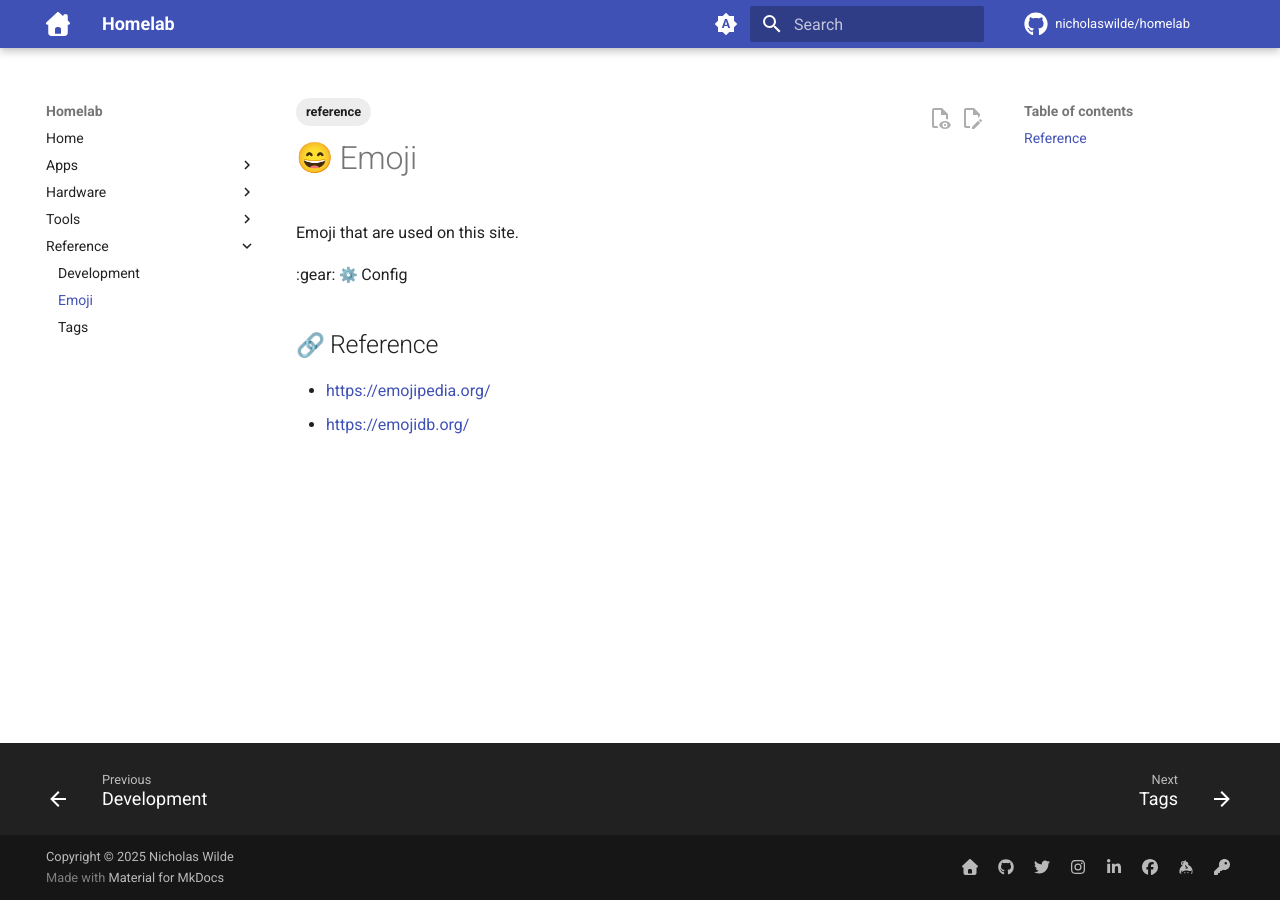
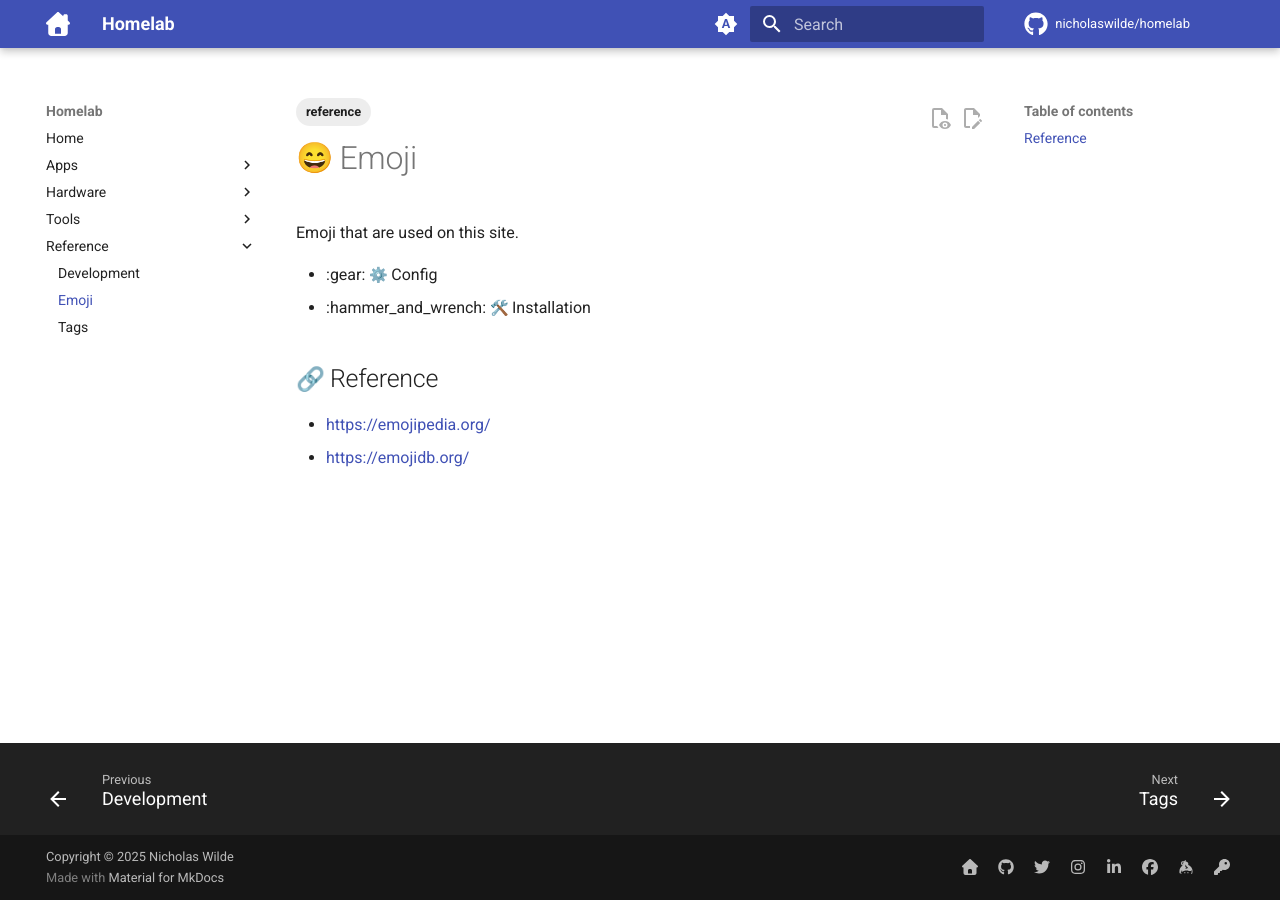
Before and after one commit to nicholaswilde/homelab, an MkDocs documentation site: the page built from docs/reference/emoji.md, in a window 1280 px wide. Built offline with MkDocs 1.6.1 and Material for MkDocs 9.7.7, drawn with Linux system fonts in a browser that asks for light colours; emoji names are drawn with the system emoji font; comment, search, counter and statistics services are not loaded.

Commit message:
Update emoji.md

```diff
--- a/docs/reference/emoji.md
+++ b/docs/reference/emoji.md
@@ -6,7 +6,8 @@ tags:
 
 Emoji that are used on this site.
 
-\:gear\: :gear: Config
+- \:gear\: :gear: Config
+- \:hammer_and_wrench\: :hammer_and_wrench: Installation
 
 ## :link: Reference
 
```
